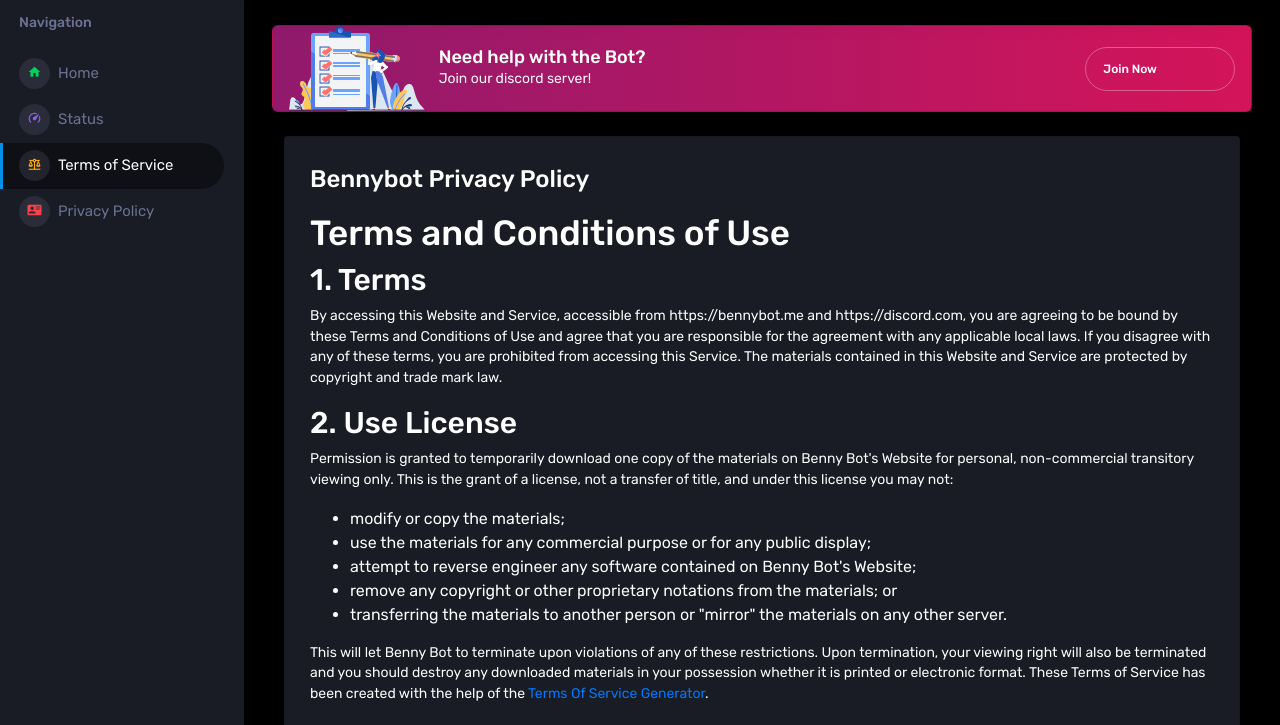
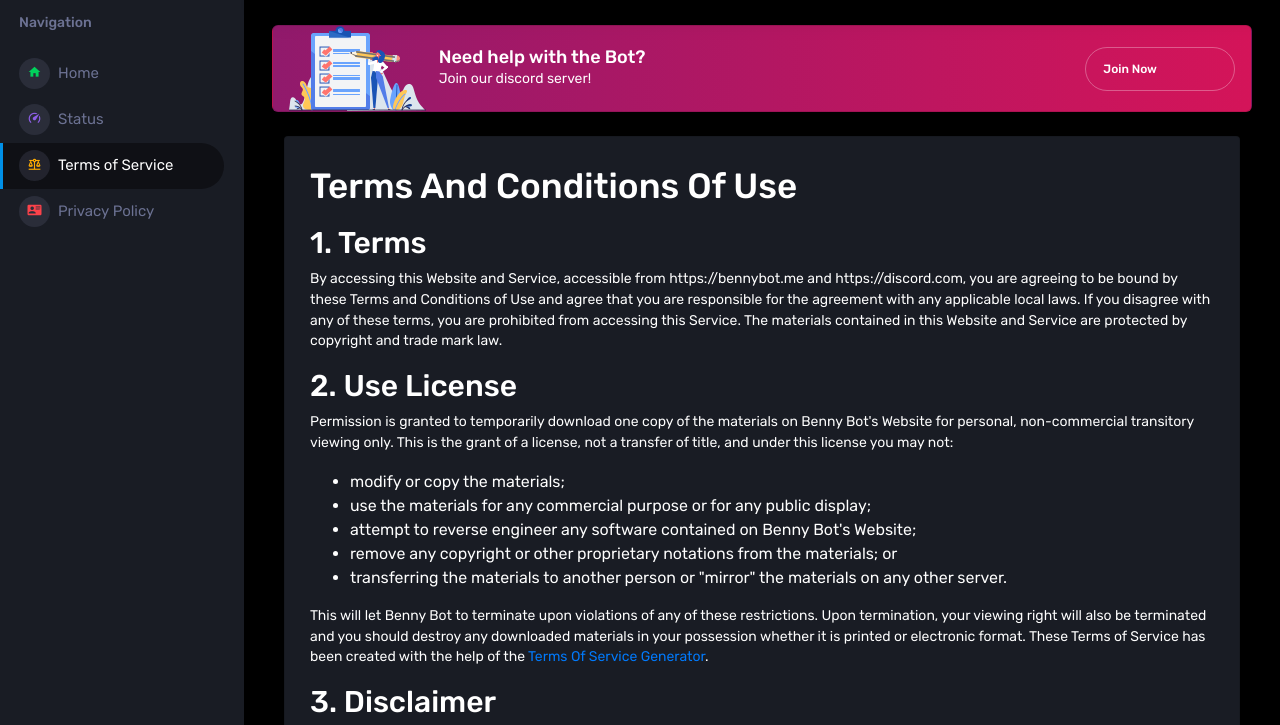
Before and after one commit to Leg3ndary/BennyDashboard, a website: page terms-of-service.html in a window 1280 px wide. Shown: the part 75-800 px from the top of the page. Drawn offline with Linux system fonts and the light colour scheme; files that its build step writes are made by us from their sources; no server answers.

Commit message:
Add terms of service

```diff
--- a/terms-of-service.html
+++ b/terms-of-service.html
@@ -163,8 +163,7 @@
                             <div class="col-md-12 col-xl-12 grid-margin stretch-card">
                                 <div class="card">
                                     <div class="card-body">
-                                        <h3 class="card-title">Bennybot Privacy Policy</h4>
-                                            <h1>Terms and Conditions of Use</h1>
+                                        <h1 class="card-title">Terms and Conditions of Use</h4>
                                             <h2>1. Terms</h2>
                                             <p>By accessing this Website and Service, accessible from https://bennybot.me and https://discord.com, you are agreeing to be bound by these Terms and Conditions of Use and agree that you are responsible for the agreement with any applicable local laws. If you disagree with any of these terms, you are prohibited from accessing this Service. The materials contained in this Website and Service are protected by copyright and trade mark law.</p>
                                             <h2>2. Use License</h2>
```
